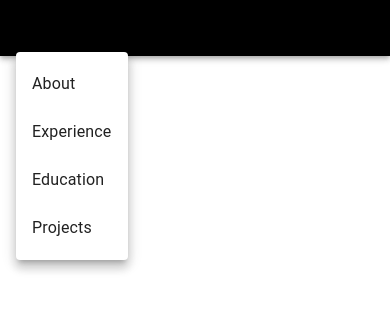
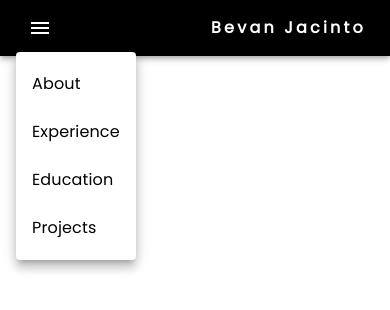
Before and after one commit to bevanjacinto/bevanjacinto.github.io, a React (Vite) app: page / in a window 390 px wide. Both pictures are taken after a click on the button "account of current user". Shown: the top 310 px of the page. Built offline with nearby package versions, Linux system fonts and the light colour scheme.

Commit message:
Made the NavBar responsive

```diff
--- a/src/components/NavBar.tsx
+++ b/src/components/NavBar.tsx
@@ -10,13 +10,12 @@ import Container from "@mui/material/Container";
 import Button from "@mui/material/Button";
 import MenuItem from "@mui/material/MenuItem";
 import "@fontsource/poppins";
+import { useState } from "react";
 
 const pages = ["About", "Experience", "Education", "Projects"];
 
 function ResponsiveAppBar() {
-  const [anchorElNav, setAnchorElNav] = React.useState<null | HTMLElement>(
-    null
-  );
+  const [anchorElNav, setAnchorElNav] = useState<null | HTMLElement>(null);
 
   const handleOpenNavMenu = (event: React.MouseEvent<HTMLElement>) => {
     setAnchorElNav(event.currentTarget);
@@ -68,7 +67,7 @@ function ResponsiveAppBar() {
                   mr: 5,
                   letterSpacing: "0.1rem",
                   borderRadius: 4,
-                  border: "2px solid",
+                  border: "1.8px solid",
                   paddingX: "18px",
                   "&:hover": {
                     background: "white",
@@ -88,7 +87,7 @@ function ResponsiveAppBar() {
               aria-controls="menu-appbar"
               aria-haspopup="true"
               onClick={handleOpenNavMenu}
-              color="inherit"
+              color="primary"
             >
               <MenuIcon />
             </IconButton>
@@ -112,7 +111,13 @@ function ResponsiveAppBar() {
             >
               {pages.map((page) => (
                 <MenuItem key={page} onClick={handleCloseNavMenu}>
-                  <Typography textAlign="center">{page}</Typography>
+                  <Typography
+                    textAlign="center"
+                    color="secondary"
+                    sx={{ fontFamily: "poppins" }}
+                  >
+                    {page}
+                  </Typography>
                 </MenuItem>
               ))}
             </Menu>
@@ -120,9 +125,9 @@ function ResponsiveAppBar() {
 
           <Typography
             variant="h6"
-            noWrap
             component="a"
             href="#app-bar-with-responsive-menu"
+            color="primary"
             sx={{
               mr: 1,
               display: { xs: "flex", md: "none" },
@@ -130,7 +135,6 @@ function ResponsiveAppBar() {
               letterSpacing: "0.2rem",
               fontWeight: 600,
               fontSize: 16,
-              color: "inherit",
               textDecoration: "none",
             }}
           >
```
